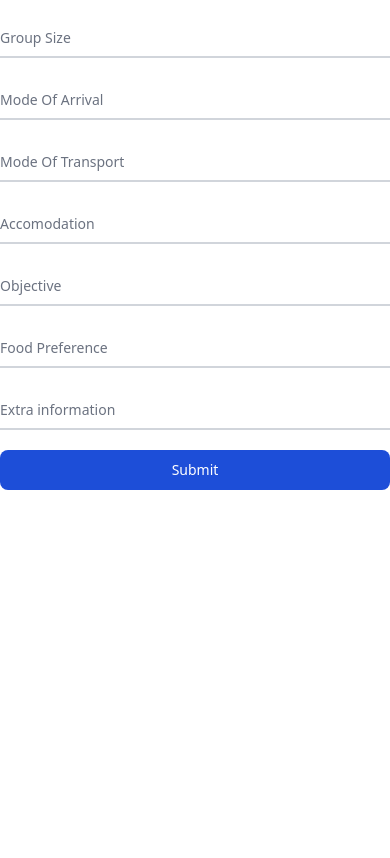
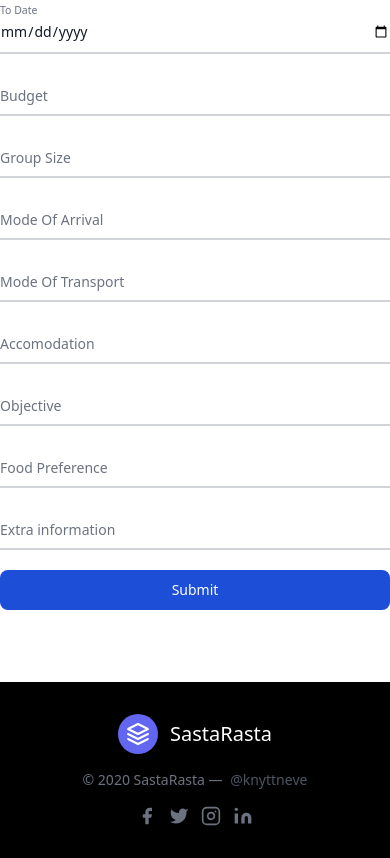
Before and after one commit to SastaRasta/sastarasta-frontend, a website: page src/index.html in a window 390 px wide. Shown: the part 1092-1950 px from the top of the page. Before the commit the page ends 1582 px from the top, so only its background shows below. Drawn offline with nearby package versions, Linux system fonts and the light colour scheme; files that its build step writes are made by us from their sources; a web font is replaced by a local one.

Commit message:
visual changes

```diff
--- a/src/index.html
+++ b/src/index.html
@@ -7,6 +7,24 @@
 	<meta name="viewport" content="width=device-width, initial-scale=1.0">
 	<title>SastaRasta</title>
 </head>
+
+<header class="text-gray-600 body-font shadow-lg">
+  <div class="container mx-auto flex flex-wrap p-5 flex-col md:flex-row items-center drop-shadow-xl">
+    <a class="flex title-font font-medium items-center text-gray-900 mb-4 md:mb-0">
+      <svg xmlns="http://www.w3.org/2000/svg" fill="none" stroke="currentColor" stroke-linecap="round" stroke-linejoin="round" stroke-width="2" class="w-10 h-10 text-white p-2 bg-indigo-500 rounded-full" viewBox="0 0 24 24">
+        <path d="M12 2L2 7l10 5 10-5-10-5zM2 17l10 5 10-5M2 12l10 5 10-5"></path>
+      </svg>
+      <span class="ml-3 text-xl font-Kurale">SastaRasta</span>
+    </a>
+    <nav class="md:ml-auto flex flex-wrap items-center text-base justify-center">
+      <a href="" class="mr-5 hover:text-gray-900">PlanTrip</a>
+      <a href="" class="mr-5 hover:text-gray-900">TravelBot</a>
+    </nav>
+        <button id="login"  class="inline-flex text-white bg-[#276461] border-0 py-2 px-6 focus:outline-none hover:bg-[#9BB8A5] rounded text-lg">Login
+    </button>
+  </div>
+</header>
+
 <body>
 	<section class="text-gray-600 body-font max-w-4xl mx-auto">
 		<div class="container mx-auto flex px-5 py-24 md:flex-row flex-col items-center">
@@ -15,9 +33,7 @@
 					<br class="hidden lg:inline-block">Travel Agent
 				</h1>
 				<p class="mb-8 leading-relaxed">Copper mug try-hard pitchfork pour-over freegan heirloom neutra air plant cold-pressed tacos poke beard tote bag. Heirloom echo park mlkshk tote bag selvage hot chicken authentic tumeric truffaut hexagon try-hard chambray.</p>
-				<div class="flex justify-center">
-					<button id="login"  class="inline-flex text-white bg-[#276461] border-0 py-2 px-6 focus:outline-none hover:bg-[#9BB8A5] rounded text-lg">Login</button>
-				</div>
+
 			</div>
 			<div class="lg:max-w-lg lg:w-full md:w-1/2 w-5/6">
 				<img class="object-cover object-center rounded-3xl" alt="hero" src="../static/hero.jpg">
@@ -88,4 +104,47 @@
     </form>
     <p id="test_res"></p>
 </body>
+
+<br>
+<br>
+<br>
+
+
+<footer  class="text-gray-600 body-font bg-black">
+    <div class="container px-5 py-8 mx-auto flex items-center sm:flex-row flex-col">
+      <a class="flex title-font font-medium items-center md:justify-start justify-center text-gray-900">
+        <svg xmlns="http://www.w3.org/2000/svg" fill="none" stroke="currentColor" stroke-linecap="round" stroke-linejoin="round" stroke-width="2" class="w-10 h-10 text-white p-2 bg-indigo-500 rounded-full" viewBox="0 0 24 24">
+          <path d="M12 2L2 7l10 5 10-5-10-5zM2 17l10 5 10-5M2 12l10 5 10-5"></path>
+        </svg>
+        <span class="ml-3 text-xl text-white">SastaRasta</span>
+      </a>
+      <p class="text-sm text-gray-500 sm:ml-4 sm:pl-4 sm:border-l-2 sm:border-gray-200 sm:py-2 sm:mt-0 mt-4">© 2020 SastaRasta —
+        <a href="https://twitter.com/knyttneve" class="text-gray-600 ml-1" rel="noopener noreferrer" target="_blank">@knyttneve</a>
+      </p>
+      <span class="inline-flex sm:ml-auto sm:mt-0 mt-4 justify-center sm:justify-start">
+        <a class="text-gray-500">
+          <svg fill="currentColor" stroke-linecap="round" stroke-linejoin="round" stroke-width="2" class="w-5 h-5" viewBox="0 0 24 24">
+            <path d="M18 2h-3a5 5 0 00-5 5v3H7v4h3v8h4v-8h3l1-4h-4V7a1 1 0 011-1h3z"></path>
+          </svg>
+        </a>
+        <a class="ml-3 text-gray-500">
+          <svg fill="currentColor" stroke-linecap="round" stroke-linejoin="round" stroke-width="2" class="w-5 h-5" viewBox="0 0 24 24">
+            <path d="M23 3a10.9 10.9 0 01-3.14 1.53 4.48 4.48 0 00-7.86 3v1A10.66 10.66 0 013 4s-4 9 5 13a11.64 11.64 0 01-7 2c9 5 20 0 20-11.5a4.5 4.5 0 00-.08-.83A7.72 7.72 0 0023 3z"></path>
+          </svg>
+        </a>
+        <a class="ml-3 text-gray-500">
+          <svg fill="none" stroke="currentColor" stroke-linecap="round" stroke-linejoin="round" stroke-width="2" class="w-5 h-5" viewBox="0 0 24 24">
+            <rect width="20" height="20" x="2" y="2" rx="5" ry="5"></rect>
+            <path d="M16 11.37A4 4 0 1112.63 8 4 4 0 0116 11.37zm1.5-4.87h.01"></path>
+          </svg>
+        </a>
+        <a class="ml-3 text-gray-500">
+          <svg fill="currentColor" stroke="currentColor" stroke-linecap="round" stroke-linejoin="round" stroke-width="0" class="w-5 h-5" viewBox="0 0 24 24">
+            <path stroke="none" d="M16 8a6 6 0 016 6v7h-4v-7a2 2 0 00-2-2 2 2 0 00-2 2v7h-4v-7a6 6 0 016-6zM2 9h4v12H2z"></path>
+            <circle cx="4" cy="4" r="2" stroke="none"></circle>
+          </svg>
+        </a>
+      </span>
+    </div>
+  </footer>
 </html>
```
